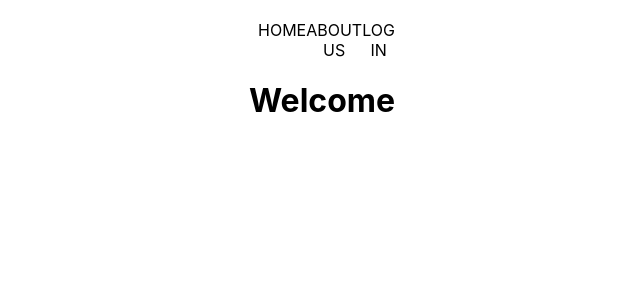
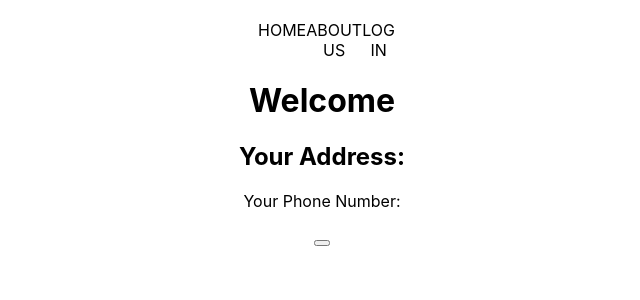
Before and after one commit to replate-2/FE, a React (Create React App) app in the folder replate/: page /Business/Profile in a window 1280 px wide. Shown: the top 300 px of the page, without its empty margins (318-958 px from the left). Built offline with nearby package versions, Linux system fonts and the light colour scheme; no server answers; sample sign-in values are in the browser's storage.

Commit message:
Add Link to ProfileEdit business in Profile.js business

```diff
--- a/replate/src/components/business/Profile.js
+++ b/replate/src/components/business/Profile.js
@@ -1,5 +1,6 @@
 import React, { useEffect } from "react"
 import { connect } from "react-redux"
+import { Link } from "react-router-dom"
 
 
 import { fetchBusiness } from "../../actions"
@@ -10,12 +11,12 @@ const BusinessProfile = props => {
     useEffect(() => {
         props.fetchBusiness()
     }, [])
-    console.log(props)
+
     return <div>
-        <h1>Welcome</h1>
-        <p>{props.business.businessName}</p>
-        <p>{props.business.businessAddress}</p>
-        <p>{props.business.businessPhone}</p>
+        <h1>Welcome {props.business.businessName}</h1>
+        <h2>Your Address: {props.business.businessAddress}</h2>
+        <p>Your Phone Number: {props.business.businessPhone}</p>
+        <button><Link to="/Business/Profile"></Link></button>
         </div>
 }
 
```
